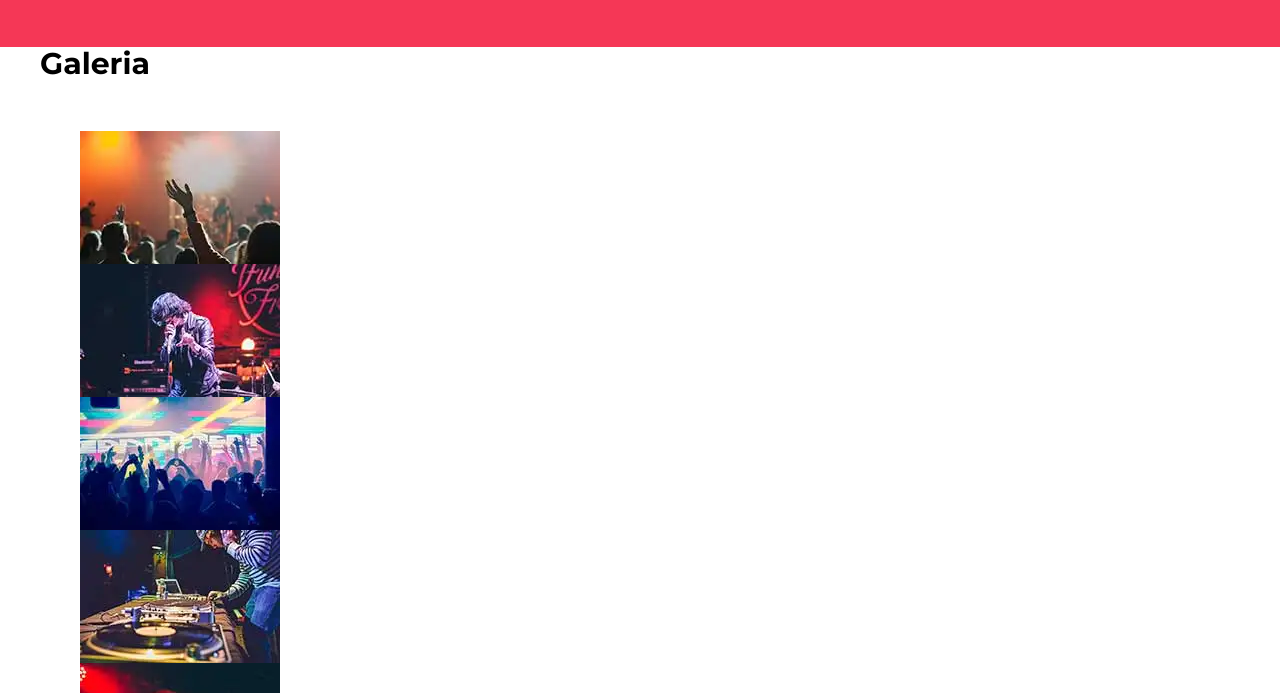
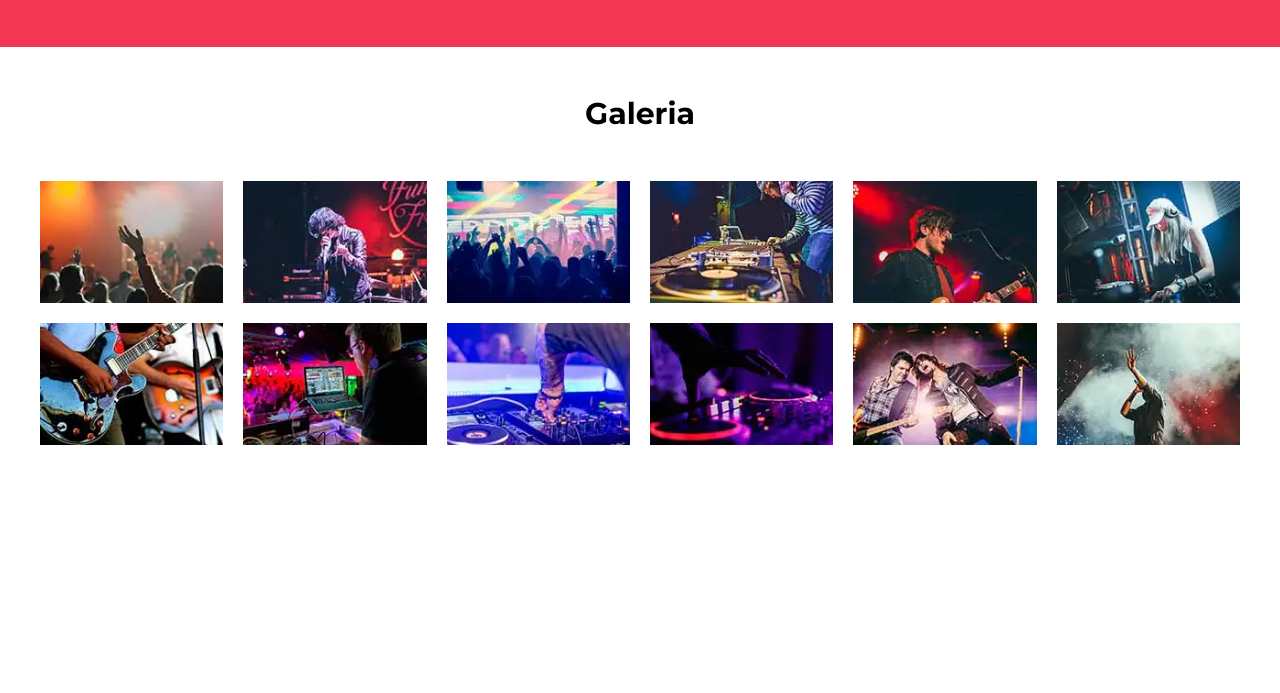
Before and after one commit to fedevargas110/Festival-Gulp-Sass, a website: page index.html in a window 1280 px wide. Shown: the part 2758-3451 px from the top of the page. After the commit the page ends 3253 px from the top, so only its background shows below. Drawn offline with Linux system fonts and the light colour scheme.

Commit message:
Galeria fotos chicas finalizada

```diff
--- a/src/scss/app.scss
+++ b/src/scss/app.scss
@@ -1,4 +1,3 @@
 //@import 'base/variables'; @import hace disponible los archivos scss de manera global
 @use 'base'; //@use lo compila
-@use 'contenido';
 @use 'layout';
--- /dev/null
+++ b/src/scss/layout/_galeria.scss
@@ -0,0 +1,24 @@
+@use 'base/mixins' as m;
+@use 'base/variables' as v;
+
+.galeria{
+    padding: 5rem 0;
+
+    h3{
+        text-align: center;
+    }
+}
+
+.galeria-imagenes{
+    @include m.resetear-lista;
+    @include m.grid(2, 2rem);
+    @include m.phone {
+        @include m.grid(3, 2rem);
+    }
+    @include m.tablet {
+        @include m.grid(4, 2rem);
+    }
+    @include m.desktop {
+        @include m.grid(6, 2rem);
+    }
+}
--- a/src/scss/layout/_index.scss
+++ b/src/scss/layout/_index.scss
@@ -2,3 +2,4 @@
 @forward 'video';
 @forward 'festival';
 @forward 'lineup';
+@forward 'galeria';
```
Also changed, not shown: build/css/app.css.
